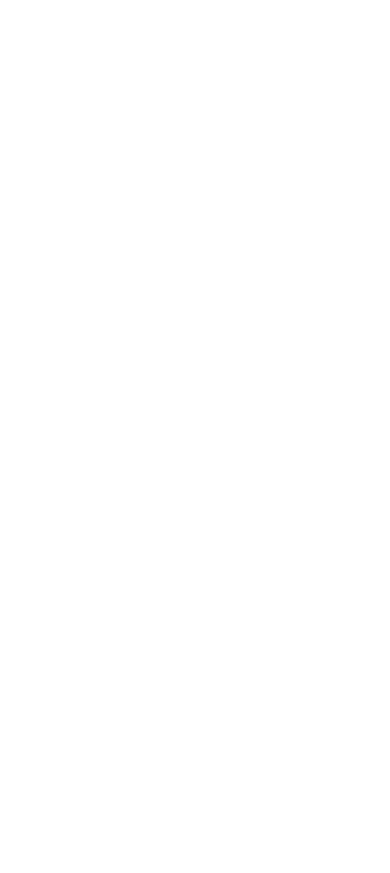
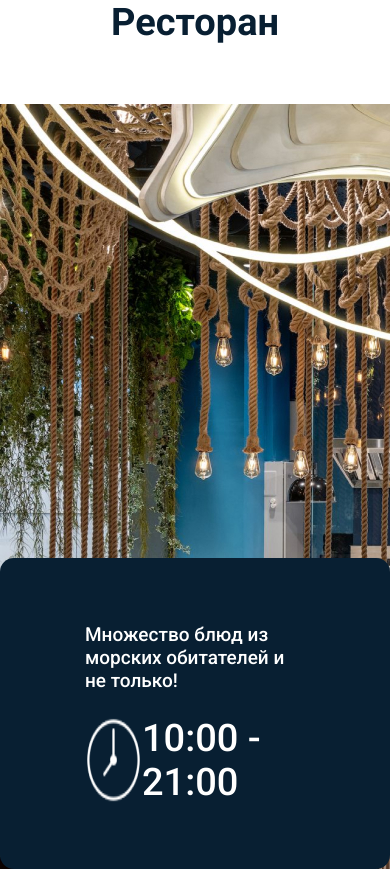
Before and after one commit to FlipS17/Solace-premium-hotel, a website built with Vite: page index.html in a window 390 px wide. Before the commit the page ends 844 px from the top, so only its background shows below. Built offline with nearby package versions, Linux system fonts and the light colour scheme.

Commit message:
feat: section done without mobile version

```diff
--- a/index.html
+++ b/index.html
@@ -6,7 +6,27 @@
 		<title>Solace</title>
 	</head>
 	<body>
-		<div id="app"></div>
+		<div id="app">
+			<section class="restaraunt">
+				<h2 class="restaraunt__subtitle">Ресторан</h2>
+				<div class="restaraunt__inner">
+					<img
+						class="restaraunt__inner-image"
+						src="./src/assets/images/restaraunt-image.jpg"
+						alt=""
+					/>
+					<div class="restaraunt__inner-info">
+						<p class="restaraunt__inner-info-about">
+							Множество блюд из морских обитателей и не только!
+						</p>
+						<div class="restaraunt__inner-info-time">
+							<img src="./src/assets/icons/time-icon.png" alt="" />
+							<p class="restaraunt__inner-info-time-number">10:00 - 21:00</p>
+						</div>
+					</div>
+				</div>
+			</section>
+		</div>
 		<script type="module" src="/src/js/main.js"></script>
 	</body>
 </html>
--- /dev/null
+++ b/src/scss/base.scss
@@ -0,0 +1,9 @@
+* {
+	margin: 0;
+	padding: 0;
+	box-sizing: border-box;
+}
+#app {
+	@extend %container;
+	margin: 0 auto;
+}
--- a/src/scss/fonts.scss
+++ b/src/scss/fonts.scss
@@ -1,12 +1,22 @@
+@use 'variables.scss';
 @import url('https://fonts.googleapis.com/css2?family=Roboto:wght@400;500;700;900&display=swap');
-@use 'variables.scss';
 
 @mixin text-body($font-size, $font-weight, $color) {
 	font-size: $font-size;
 	font-weight: $font-weight;
 	color: $color;
+	font-family: 'Roboto', sans-serif;
 }
 
 @mixin text-body-link {
 	@include text-body(25px, 500, variables.$title-color);
 }
+@mixin slider-info-text {
+	@include text-body(19px, 500, variables.$title-color);
+}
+@mixin slider-time-number {
+	@include text-body(38px, 500, variables.$title-color);
+}
+@mixin section-title {
+	@include text-body(38px, 700, variables.$title-color);
+}
--- a/src/scss/mixins.scss
+++ b/src/scss/mixins.scss
@@ -0,0 +1,4 @@
+%container {
+	max-width: 1500px;
+	width: 100%;
+}
--- /dev/null
+++ b/src/scss/restaraunt.scss
@@ -0,0 +1,39 @@
+@use 'fonts.scss';
+@use 'variables.scss';
+
+.restaraunt {
+	&__subtitle {
+		@include fonts.section-title;
+		text-align: center;
+		margin-bottom: 60px;
+	}
+	&__inner {
+		position: relative;
+		overflow: hidden;
+		&-image {
+		}
+		&-info {
+			max-width: 488px;
+			padding: 65px 85px;
+			background-color: variables.$title-color;
+			border-radius: 14px;
+			position: absolute;
+			bottom: 4px;
+			left: 0;
+			&-about {
+				@include fonts.slider-info-text;
+				color: variables.$white-color;
+				margin-bottom: 24px;
+			}
+			&-time {
+				display: flex;
+				justify-content: space-between;
+				max-width: 317px;
+				&-number {
+					@include fonts.slider-time-number;
+					color: variables.$white-color;
+				}
+			}
+		}
+	}
+}
--- a/src/scss/style.scss
+++ b/src/scss/style.scss
@@ -1,5 +1,7 @@
-@import 'normalize.css';
-@import 'variables.scss';
+@import 'base.scss';
+@import 'fonts.scss';
+@import 'mixins.scss';
+@import 'restaraunt.scss';
 
 #app {
 	width: 100%;
--- a/src/scss/variables.scss
+++ b/src/scss/variables.scss
@@ -1,4 +1,8 @@
+$primary-color: #1b75bb;
 $title-color: #081f32;
+$white-color: #fff;
+$black-color: #000000;
+$gray-color: #d9d9d9;
 
 // *! breakepoints
 $vp-x-small: 576px;
```
Also changed, not shown: src/assets/icons/time-icon.png (added), src/assets/images/header.png (deleted), src/assets/images/restaraunt-image.jpg (added), src/scss/header.scss (deleted).
